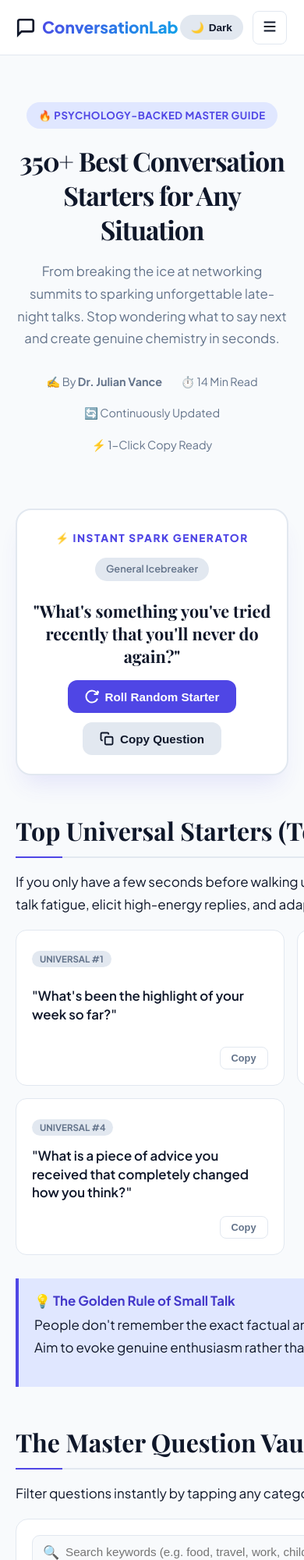
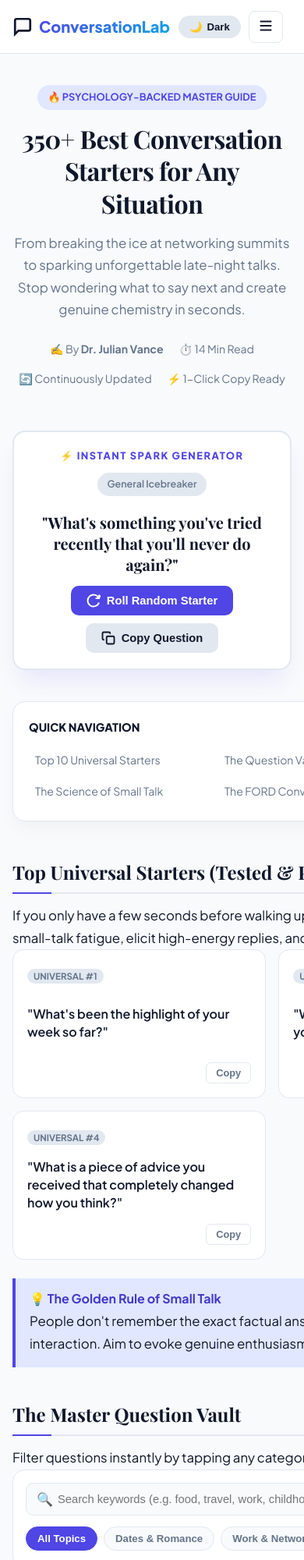
Before and after one commit to ConversationStarters/ConversationStarters.github.io, a plain HTML site: page index.html in a window 390 px wide. Shown: the top 2000 px of the page at 78% size. Drawn offline with nearby package versions, Linux system fonts and the light colour scheme.

Commit message:
Update index.html

```diff
--- a/index.html
+++ b/index.html
@@ -146,16 +146,26 @@
     --shadow: 0 10px 25px -5px rgba(0, 0, 0, 0.4);
   }
 
-      * { margin: 0; padding: 0; box-sizing: border-box; }
-      html { overflow-x: hidden; }
+  /* منع أي تسريب أفقي نهائياً */
+  *, *::before, *::after {
+    margin: 0;
+    padding: 0;
+    box-sizing: border-box;
+  }
+
+  html, body {
+    width: 100%;
+    max-width: 100%;
+    overflow-x: hidden !important; /* يمنع ظهور السكرول بار السفلي */
+  }
+
   body {
     font-family: 'Plus Jakarta Sans', -apple-system, BlinkMacSystemFont, "Segoe UI", Roboto, sans-serif;
     background-color: var(--bg-body);
     color: var(--text-main);
     line-height: 1.7;
-        font-size: 1.0625rem;
+    font-size: 1.05rem;
     transition: background-color 0.3s ease, color 0.3s ease;
-        overflow-x: hidden;
   }
 
   h1, h2, h3, h4 {
@@ -163,13 +173,21 @@
     color: var(--text-main);
     line-height: 1.3;
     font-weight: 700;
+    word-break: break-word;
   }
 
   a { color: var(--primary); text-decoration: none; transition: var(--transition); }
   a:hover { text-decoration: underline; }
-      .container { max-width: 1200px; margin: 0 auto; padding: 0 20px; }
 
-      /* Progress Bar */
+  /* حاوية رئيسية مرنة */
+  .container {
+    width: 100%;
+    max-width: 1200px;
+    margin: 0 auto;
+    padding: 0 clamp(16px, 4vw, 32px); /* بادينج يتغير تلقائياً حسب حجم الشاشة */
+  }
+
+  /* شريط القراءة العلوي */
   #scroll-progress {
     position: fixed;
     top: 0;
@@ -180,36 +198,43 @@
     z-index: 9999;
   }
 
-      /* Header & Navigation */
+  /* الهيدر المتجاوب */
   header {
     position: sticky;
     top: 0;
-        background: rgba(255, 255, 255, 0.92);
+    background: rgba(255, 255, 255, 0.94);
     backdrop-filter: blur(12px);
     -webkit-backdrop-filter: blur(12px);
     border-bottom: 1px solid var(--border-color);
     z-index: 1000;
   }
-      [data-theme="dark"] header { background: rgba(17, 24, 39, 0.92); }
+  [data-theme="dark"] header { background: rgba(17, 24, 39, 0.94); }
 
-      .nav-inner { display: flex; justify-content: space-between; align-items: center; height: 70px; }
-      .logo { font-size: 1.3rem; font-weight: 800; display: flex; align-items: center; gap: 8px; color: var(--text-main); }
+  .nav-inner {
+    display: flex;
+    justify-content: space-between;
+    align-items: center;
+    height: 68px;
+    position: relative;
+  }
+
+  .logo { font-size: 1.25rem; font-weight: 800; display: flex; align-items: center; gap: 8px; color: var(--text-main); }
   .logo span {
     background: linear-gradient(135deg, var(--primary), var(--secondary));
     -webkit-background-clip: text;
     -webkit-text-fill-color: transparent;
   }
 
-      .nav-actions { display: flex; align-items: center; gap: 12px; }
+  .nav-actions { display: flex; align-items: center; gap: 10px; }
   .nav-links { display: flex; align-items: center; gap: 20px; list-style: none; }
-      .nav-links a { font-size: 0.95rem; font-weight: 600; color: var(--text-muted); }
+  .nav-links a { font-size: 0.92rem; font-weight: 600; color: var(--text-muted); }
   .nav-links a:hover { color: var(--primary); text-decoration: none; }
 
   .mobile-toggle {
     display: none;
     background: none;
     border: 1px solid var(--border-color);
-        padding: 8px 10px;
+    padding: 7px 10px;
     border-radius: 8px;
     cursor: pointer;
     color: var(--text-main);
@@ -218,10 +243,10 @@
   .theme-btn {
     background: var(--border-color);
     border: none;
-        padding: 8px 14px;
+    padding: 7px 14px;
     border-radius: 999px;
     cursor: pointer;
-        font-size: 0.85rem;
+    font-size: 0.825rem;
     font-weight: 600;
     color: var(--text-main);
     display: inline-flex;
@@ -230,67 +255,65 @@
   }
 
   /* Hero */
-      .hero { padding: 60px 0 40px; text-align: center; position: relative; }
+  .hero { padding: clamp(40px, 8vw, 70px) 0 30px; text-align: center; }
   .badge {
     display: inline-flex;
-        padding: 6px 16px;
+    padding: 5px 14px;
     background: var(--primary-light);
     color: var(--primary);
     border-radius: 999px;
-        font-size: 0.825rem;
+    font-size: 0.8rem;
     font-weight: 700;
-        margin-bottom: 20px;
+    margin-bottom: 16px;
     text-transform: uppercase;
-        letter-spacing: 0.5px;
   }
-      .hero h1 { font-size: 3rem; max-width: 900px; margin: 0 auto 18px; letter-spacing: -1px; }
-      .hero p.lead { font-size: 1.18rem; color: var(--text-muted); max-width: 720px; margin: 0 auto 28px; }
-      .meta-box { display: flex; justify-content: center; gap: 16px 24px; font-size: 0.9rem; color: var(--text-muted); flex-wrap: wrap; }
+  .hero h1 { font-size: clamp(2rem, 5vw, 3.25rem); max-width: 900px; margin: 0 auto 16px; letter-spacing: -0.5px; }
+  .hero p.lead { font-size: clamp(1.05rem, 2.5vw, 1.25rem); color: var(--text-muted); max-width: 720px; margin: 0 auto 24px; }
+  .meta-box { display: flex; justify-content: center; gap: 14px 20px; font-size: 0.88rem; color: var(--text-muted); flex-wrap: wrap; }
 
-      /* Generator Card */
+  /* Generator Box */
   .generator-card {
     background: var(--bg-card);
     border: 2px solid var(--border-color);
-        border-radius: 20px;
-        padding: 36px 24px;
-        max-width: 840px;
-        margin: 30px auto 50px;
+    border-radius: var(--radius);
+    padding: clamp(20px, 5vw, 40px);
+    max-width: 820px;
+    margin: 24px auto 40px;
     box-shadow: var(--shadow-lg);
     text-align: center;
   }
-      .generator-label { font-size: 0.85rem; text-transform: uppercase; letter-spacing: 1.5px; color: var(--primary); font-weight: 800; margin-bottom: 12px; }
+  .generator-label { font-size: 0.8rem; text-transform: uppercase; letter-spacing: 1.5px; color: var(--primary); font-weight: 800; margin-bottom: 10px; }
   .generator-quote {
     font-family: 'Playfair Display', serif;
-        font-size: 1.7rem;
+    font-size: clamp(1.25rem, 3.5vw, 1.75rem);
     font-weight: 700;
-        min-height: 80px;
+    min-height: 70px;
     display: flex;
     align-items: center;
     justify-content: center;
-        margin-bottom: 16px;
+    margin-bottom: 14px;
     line-height: 1.35;
-        transition: opacity 0.2s ease;
   }
   .generator-category-tag {
     display: inline-block;
-        padding: 4px 14px;
+    padding: 4px 12px;
     background: var(--border-color);
     border-radius: 999px;
-        font-size: 0.8rem;
+    font-size: 0.78rem;
     font-weight: 600;
     color: var(--text-muted);
-        margin-bottom: 24px;
+    margin-bottom: 20px;
   }
-      .btn-row { display: flex; justify-content: center; gap: 12px; flex-wrap: wrap; }
+  .btn-row { display: flex; justify-content: center; gap: 10px; flex-wrap: wrap; }
   .btn {
     display: inline-flex;
     align-items: center;
     justify-content: center;
     gap: 8px;
-        padding: 12px 22px;
-        border-radius: 12px;
+    padding: 10px 20px;
+    border-radius: 10px;
     font-weight: 700;
-        font-size: 0.95rem;
+    font-size: 0.92rem;
     cursor: pointer;
     transition: var(--transition);
     border: none;
@@ -298,29 +321,36 @@
   .btn-primary { background: var(--primary); color: #ffffff; }
   .btn-primary:hover { background: var(--primary-dark); transform: translateY(-2px); }
   .btn-secondary { background: var(--border-color); color: var(--text-main); }
-      .btn-secondary:hover { transform: translateY(-2px); }
 
-      /* Grid Layout */
-      .content-grid { display: grid; grid-template-columns: 270px 1fr; gap: 40px; align-items: start; margin-top: 30px; }
+  /* شبكة المحتوى المرنة والتخلص من خروج العناصر */
+  .content-grid {
+    display: grid;
+    /* استخدام minmax مرن للسايد بار لمنع دفع المحتوى خارج الشاشة */
+    grid-template-columns: minmax(220px, 260px) minmax(0, 1fr);
+    gap: clamp(20px, 3vw, 40px);
+    align-items: start;
+    margin-top: 20px;
+  }
+
   aside.toc-wrapper {
     position: sticky;
     top: 90px;
     background: var(--bg-card);
-        padding: 24px;
+    padding: 20px;
     border-radius: var(--radius);
     border: 1px solid var(--border-color);
     box-shadow: var(--shadow);
   }
-      .toc-title { font-size: 0.95rem; font-weight: 800; text-transform: uppercase; margin-bottom: 16px; }
-      .toc-list { list-style: none; display: flex; flex-direction: column; gap: 8px; }
-      .toc-list a { font-size: 0.9rem; color: var(--text-muted); display: block; padding: 6px 10px; border-radius: 6px; }
+  .toc-title { font-size: 0.9rem; font-weight: 800; text-transform: uppercase; margin-bottom: 14px; }
+  .toc-list { list-style: none; display: flex; flex-direction: column; gap: 6px; }
+  .toc-list a { font-size: 0.88rem; color: var(--text-muted); display: block; padding: 5px 8px; border-radius: 6px; }
   .toc-list a:hover { color: var(--primary); background: var(--primary-light); text-decoration: none; }
 
-      .content-block { margin-bottom: 50px; }
+  .content-block { margin-bottom: 45px; }
   .content-block h2 {
-        font-size: 2rem;
-        margin-bottom: 16px;
-        padding-bottom: 12px;
+    font-size: clamp(1.5rem, 3.5vw, 2.1rem);
+    margin-bottom: 14px;
+    padding-bottom: 10px;
     border-bottom: 2px solid var(--border-color);
     position: relative;
   }
@@ -329,35 +359,33 @@
     position: absolute;
     bottom: -2px;
     left: 0;
-        width: 60px;
+    width: 50px;
     height: 2px;
     background: var(--primary);
   }
-      .content-block p { margin-bottom: 18px; }
 
-      /* Filter Toolbar */
+  /* صندوق الفلترة والبحث */
   .filter-toolbar {
     background: var(--bg-card);
     border: 1px solid var(--border-color);
     border-radius: var(--radius);
-        padding: 20px;
-        margin-bottom: 30px;
+    padding: 16px;
+    margin-bottom: 24px;
   }
-      .search-input-wrapper { position: relative; margin-bottom: 16px; }
+  .search-input-wrapper { position: relative; margin-bottom: 14px; }
   .search-input {
     width: 100%;
-        padding: 12px 18px 12px 42px;
+    padding: 12px 16px 12px 40px;
     border-radius: 10px;
     border: 1px solid var(--border-color);
     background: var(--bg-body);
     color: var(--text-main);
-        font-size: 0.95rem;
+    font-size: 0.92rem;
     outline: none;
   }
   .search-input:focus { border-color: var(--primary); }
   .search-icon { position: absolute; left: 14px; top: 50%; transform: translateY(-50%); }
 
-      /* Mobile Horizontal Scroll Category Tabs */
   .category-tabs {
     display: flex;
     overflow-x: auto;
@@ -370,9 +398,9 @@
     white-space: nowrap;
     background: var(--bg-body);
     border: 1px solid var(--border-color);
-        padding: 8px 16px;
+    padding: 7px 14px;
     border-radius: 999px;
-        font-size: 0.85rem;
+    font-size: 0.825rem;
     font-weight: 600;
     cursor: pointer;
     color: var(--text-muted);
@@ -380,116 +408,139 @@
   }
   .category-tab.active { background: var(--primary); color: #fff; border-color: var(--primary); }
 
-      /* Question Grid */
-      .questions-grid { display: grid; grid-template-columns: repeat(auto-fill, minmax(290px, 1fr)); gap: 16px; margin-bottom: 30px; }
+  /* شبكة الكروت: جعل minmax أصغر لكي لا تنكسر الشاشة */
+  .questions-grid {
+    display: grid;
+    grid-template-columns: repeat(auto-fill, minmax(min(100%, 250px), 1fr));
+    gap: 16px;
+    margin-bottom: 24px;
+  }
   .q-card {
     background: var(--bg-card);
     border: 1px solid var(--border-color);
     border-radius: 14px;
-        padding: 20px;
+    padding: 18px;
     display: flex;
     flex-direction: column;
     justify-content: space-between;
     transition: var(--transition);
+    min-width: 0; /* يمنع الـ flex/grid من التمدد خارج العرض */
   }
   .q-card:hover { transform: translateY(-3px); border-color: var(--primary); }
-      .q-card-tag { font-size: 0.72rem; font-weight: 700; text-transform: uppercase; padding: 3px 10px; border-radius: 999px; background: var(--border-color); color: var(--text-muted); }
-      .q-card-body { font-size: 1.05rem; font-weight: 600; margin: 12px 0 16px; line-height: 1.4; }
+  .q-card-tag { font-size: 0.72rem; font-weight: 700; text-transform: uppercase; padding: 2px 8px; border-radius: 999px; background: var(--border-color); color: var(--text-muted); }
+  .q-card-body { font-size: 1rem; font-weight: 600; margin: 12px 0 14px; line-height: 1.45; word-break: break-word; }
+
   .copy-btn {
     background: transparent;
     border: 1px solid var(--border-color);
     color: var(--text-muted);
-        padding: 6px 14px;
-        border-radius: 8px;
+    padding: 5px 12px;
+    border-radius: 6px;
     font-size: 0.8rem;
     font-weight: 600;
     cursor: pointer;
   }
   .copy-btn:hover { background: var(--primary-light); color: var(--primary); }
 
-      /* Table Wrapper */
-      .table-wrapper { overflow-x: auto; margin: 24px 0; border-radius: 12px; border: 1px solid var(--border-color); -webkit-overflow-scrolling: touch; }
-      table { width: 100%; min-width: 600px; border-collapse: collapse; text-align: left; background: var(--bg-card); font-size: 0.95rem; }
-      th, td { padding: 14px 18px; border-bottom: 1px solid var(--border-color); }
+  /* الجداول المتجاوبة */
+  .table-wrapper {
+    overflow-x: auto;
+    margin: 20px 0;
+    border-radius: 12px;
+    border: 1px solid var(--border-color);
+    -webkit-overflow-scrolling: touch;
+    width: 100%;
+  }
+  table { width: 100%; min-width: 540px; border-collapse: collapse; text-align: left; background: var(--bg-card); font-size: 0.92rem; }
+  th, td { padding: 12px 16px; border-bottom: 1px solid var(--border-color); }
   th { background: var(--border-color); font-weight: 700; }
 
-      /* Steps & Cards */
-      .steps-grid { display: grid; grid-template-columns: repeat(auto-fit, minmax(220px, 1fr)); gap: 16px; margin: 24px 0; }
-      .step-card { background: var(--bg-card); border: 1px solid var(--border-color); border-radius: 14px; padding: 20px; }
-      .step-num { font-size: 1.8rem; font-family: 'Playfair Display', serif; font-weight: 800; color: var(--primary); margin-bottom: 6px; }
+  /* الصناديق المتدرجة */
+  .steps-grid {
+    display: grid;
+    grid-template-columns: repeat(auto-fit, minmax(min(100%, 200px), 1fr));
+    gap: 16px;
+    margin: 20px 0;
+  }
+  .step-card { background: var(--bg-card); border: 1px solid var(--border-color); border-radius: 14px; padding: 18px; }
+  .step-num { font-size: 1.6rem; font-family: 'Playfair Display', serif; font-weight: 800; color: var(--primary); margin-bottom: 4px; }
 
-      /* Callout */
-      .callout { background: var(--primary-light); border-left: 4px solid var(--primary); padding: 18px 20px; border-radius: 0 10px 10px 0; margin: 24px 0; }
-      .callout h4 { font-family: 'Plus Jakarta Sans', sans-serif; margin-bottom: 6px; color: var(--primary-dark); font-size: 1.05rem; }
+  .callout { background: var(--primary-light); border-left: 4px solid var(--primary); padding: 16px 18px; border-radius: 0 10px 10px 0; margin: 20px 0; }
+  .callout h4 { font-family: 'Plus Jakarta Sans', sans-serif; margin-bottom: 4px; color: var(--primary-dark); font-size: 1rem; }
 
-      /* FAQ Accordion */
-      .faq-item { background: var(--bg-card); border: 1px solid var(--border-color); border-radius: 12px; margin-bottom: 12px; }
-      .faq-question { padding: 16px 20px; font-weight: 700; font-size: 1rem; cursor: pointer; display: flex; justify-content: space-between; align-items: center; background: none; border: none; width: 100%; text-align: left; color: var(--text-main); }
-      .faq-answer { padding: 0 20px 16px; color: var(--text-muted); display: none; font-size: 0.95rem; }
+  /* FAQ */
+  .faq-item { background: var(--bg-card); border: 1px solid var(--border-color); border-radius: 10px; margin-bottom: 10px; }
+  .faq-question { padding: 14px 18px; font-weight: 700; font-size: 0.95rem; cursor: pointer; display: flex; justify-content: space-between; align-items: center; background: none; border: none; width: 100%; text-align: left; color: var(--text-main); }
+  .faq-answer { padding: 0 18px 14px; color: var(--text-muted); display: none; font-size: 0.9rem; }
   .faq-item.open .faq-answer { display: block; }
 
-      /* Author Box */
-      .author-card { display: flex; gap: 20px; background: var(--bg-card); border: 1px solid var(--border-color); border-radius: 16px; padding: 24px; margin-top: 40px; align-items: center; }
-      .author-img { width: 80px; height: 80px; border-radius: 50%; object-fit: cover; border: 3px solid var(--primary); flex-shrink: 0; }
-      .author-name { font-size: 1.15rem; font-weight: 800; }
-      .author-role { font-size: 0.8rem; color: var(--primary); font-weight: 700; text-transform: uppercase; }
+  /* الكاتب */
+  .author-card { display: flex; gap: 18px; background: var(--bg-card); border: 1px solid var(--border-color); border-radius: 14px; padding: 20px; margin-top: 30px; align-items: center; }
+  .author-img { width: 75px; height: 75px; border-radius: 50%; object-fit: cover; border: 3px solid var(--primary); flex-shrink: 0; }
+  .author-name { font-size: 1.1rem; font-weight: 800; }
+  .author-role { font-size: 0.78rem; color: var(--primary); font-weight: 700; text-transform: uppercase; }
 
-      /* Toast Notification */
+  /* Toast الإشعار */
   #toast {
     position: fixed;
-        bottom: 24px;
-        right: 24px;
+    bottom: 20px;
+    right: 20px;
     background: #0f172a;
     color: #ffffff;
-        padding: 10px 20px;
-        border-radius: 10px;
-        font-size: 0.9rem;
+    padding: 10px 18px;
+    border-radius: 8px;
+    font-size: 0.85rem;
     opacity: 0;
     pointer-events: none;
     transition: all 0.3s ease;
     z-index: 10000;
-        box-shadow: 0 8px 16px rgba(0,0,0,0.15);
   }
   #toast.show { opacity: 1; pointer-events: auto; }
 
-      /* Footer */
-      footer { background: var(--bg-card); border-top: 1px solid var(--border-color); padding: 50px 0 30px; margin-top: 60px; }
-      .footer-grid { display: grid; grid-template-columns: 2fr 1fr 1fr; gap: 30px; margin-bottom: 30px; }
+  /* الفوتر */
+  footer { background: var(--bg-card); border-top: 1px solid var(--border-color); padding: 40px 0 24px; margin-top: 50px; }
+  .footer-grid { display: grid; grid-template-columns: 2fr 1fr 1fr; gap: 24px; margin-bottom: 24px; }
   .footer-col ul { list-style: none; }
   .footer-col li { margin-bottom: 8px; }
-      .footer-col a { color: var(--text-muted); font-size: 0.88rem; }
-      .footer-bottom { text-align: center; border-top: 1px solid var(--border-color); padding-top: 20px; font-size: 0.825rem; color: var(--text-muted); }
+  .footer-col a { color: var(--text-muted); font-size: 0.85rem; }
+  .footer-bottom { text-align: center; border-top: 1px solid var(--border-color); padding-top: 16px; font-size: 0.8rem; color: var(--text-muted); }
 
-      /* Responsive Breakpoints */
-      @media (max-width: 1024px) {
-        .content-grid { grid-template-columns: 1fr; }
-        aside.toc-wrapper { display: none; }
+  /* نقاط التجاوب المحكمة للشاشات الصغيرة والمتوسطة */
+  @media (max-width: 1100px) {
+    /* نقل السايدبار إلى الأعلى أو إلغاؤه تلقائياً لكي لا يضيق على الكروت */
+    .content-grid {
+      grid-template-columns: 1fr;
+    }
+    aside.toc-wrapper {
+      position: static;
+      margin-bottom: 30px;
+    }
+    .toc-list {
+      display: grid;
+      grid-template-columns: repeat(auto-fill, minmax(200px, 1fr));
+      gap: 6px;
+    }
   }
 
   @media (max-width: 768px) {
-        .hero h1 { font-size: 2.1rem; }
-        .hero p.lead { font-size: 1.05rem; }
-        .generator-quote { font-size: 1.35rem; min-height: 70px; }
-        .generator-card { padding: 24px 16px; }
-        .footer-grid { grid-template-columns: 1fr; gap: 24px; }
-        .author-card { flex-direction: column; text-align: center; }
-
     .mobile-toggle { display: block; }
     .nav-links {
       display: none;
       position: absolute;
-          top: 70px;
+      top: 68px;
       left: 0;
       width: 100%;
       background: var(--bg-card);
       flex-direction: column;
       align-items: flex-start;
-          padding: 20px;
+      padding: 16px 20px;
       border-bottom: 1px solid var(--border-color);
       box-shadow: var(--shadow);
-          gap: 16px;
+      gap: 12px;
     }
     .nav-links.active { display: flex; }
+    .footer-grid { grid-template-columns: 1fr; }
+    .author-card { flex-direction: column; text-align: center; }
   }
 </style>
 </head>
```
Lines whose indentation alone changed are shown as unchanged.
